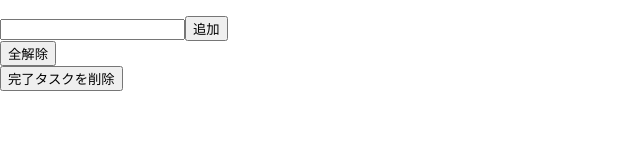
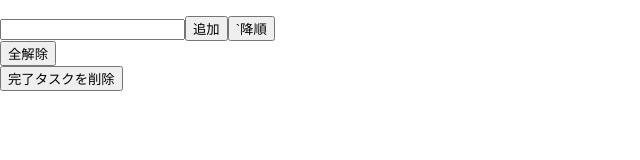
Before and after one commit to amedo-oguri/react-todoapp-1, a React (Create React App) app: page / in a window 1280 px wide. Shown: the top 160 px of the page, without its empty margins (0-640 px from the left). Built offline with nearby package versions, Linux system fonts and the light colour scheme.

Commit message:
不要な変数を削除

```diff
--- a/src/App.js
+++ b/src/App.js
@@ -10,7 +10,6 @@ function App() {
   const [todos, setTodos] = useState([]);
   const todoNameRef = useRef(null);
   const [sortOrder, setSortOrder] = useState("asc"); // 初期値：昇順
-  const [sortedTodos, setSortedTodos] = useState([]);
 
   const handleAddTodo = () => {
     const name = todoNameRef.current.value;
@@ -54,6 +53,9 @@ function App() {
       <TodoList todos={todos} toggleTodo={toggleTodo} sortOrder={sortOrder} />
       <input ref={todoNameRef} type="text" onKeyDown={handleKeyDown}/>
       <button onClick={handleAddTodo}>追加</button>
+      <button onClick={toggleSortOrder}>
+        {sortOrder === "asc" ? "`降順" : "昇順"}
+      </button>
       <SelectAllCheckbox todos={todos} handleSelectAll={handleSelectAll} />
       <button onClick={handleDeleteCompleted} >
         完了タスクを削除
```
